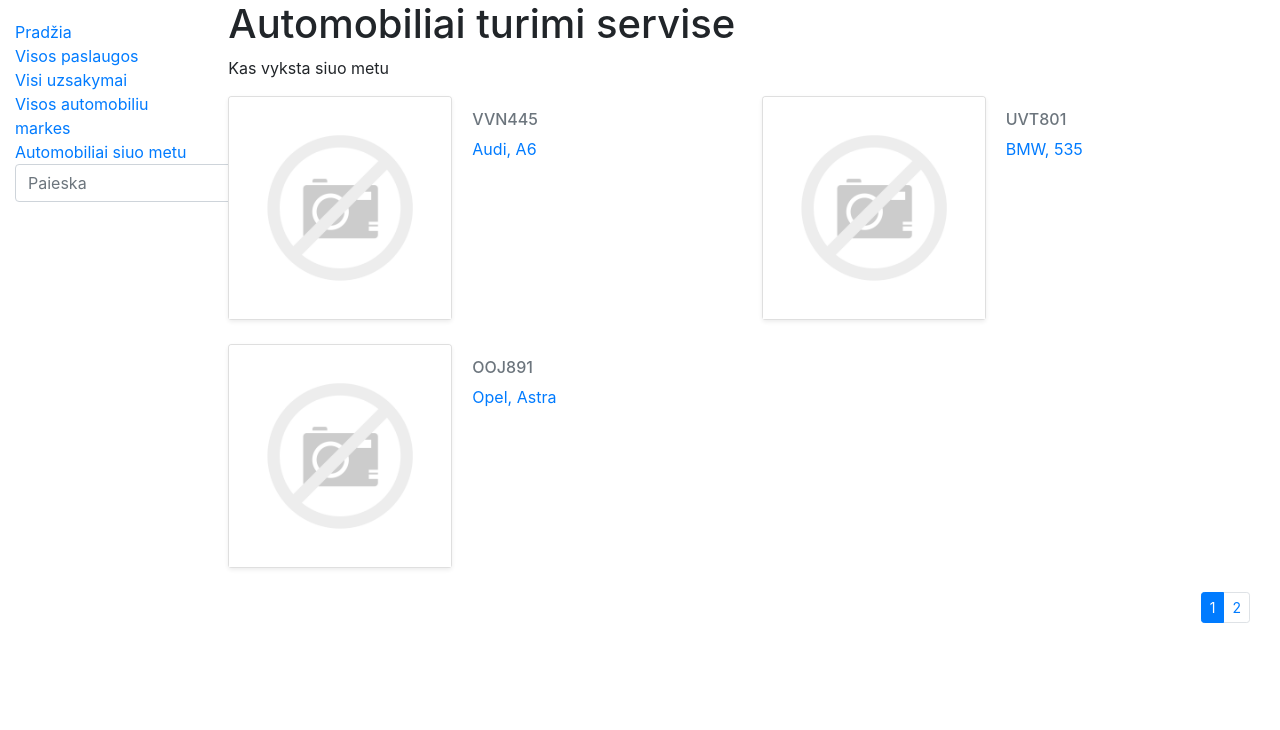
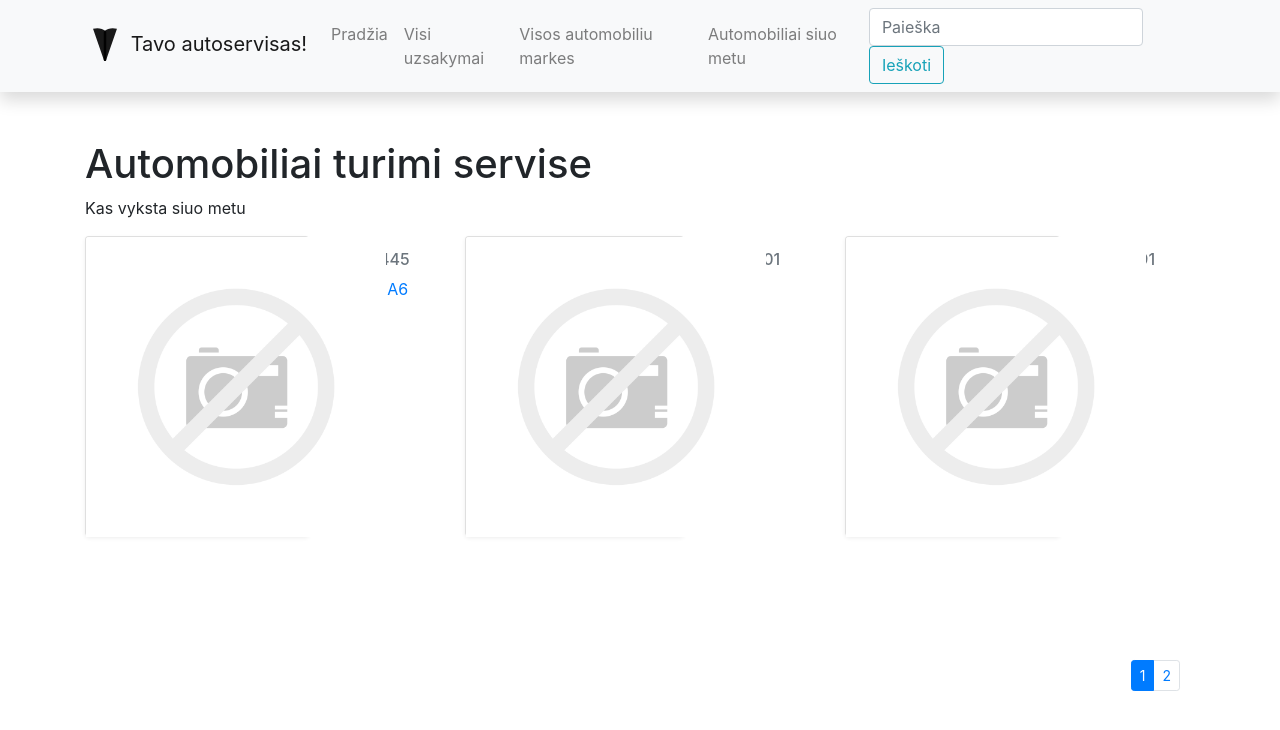
Before and after one commit to Vkasmakr/autoservisas_djang, a Django app: page /autoservisas/automobiliai/ in a window 1280 px wide. Shown: the top 730 px of the page. Run offline with Django 4.2, Linux system fonts and the light colour scheme; data comes from the database, SQL or seed files in the repository; both versions use the stored data as it was after the commit; some libraries are stand-ins or nearby versions.

Commit message:
recreated styles in css file, configured picture sizes, configured pagination of orders to show 5 items instead of 2

```diff
--- a/mysite/autoservisas/static/css/styles.css
+++ b/mysite/autoservisas/static/css/styles.css
@@ -1,5 +1,45 @@
+hr {
+    width: 100%;
+    background-color: black;
+    height: 1px;
+    border-color : transparent;
+}
+
 .sidebar-nav {
     margin-top: 20px;
     padding: 0;
-    list-style: none
+    list-style: none;
 }
+
+.card-img-top {
+    height: 300px;
+    width: auto;
+}
+
+.card {
+    display: inline-block;
+    height: 300px;
+    margin-right: 15px;
+    margin-bottom: 15px;
+}
+
+.author {
+    margin-top: 20px;
+    float: left;
+}
+
+.puslapiai{
+    margin-top: 100px;
+    float: left;
+}
+
+.search_field{
+    margin-top: 20px;
+}
+
+.card {
+    display: inline-block;
+    height: 300px;
+    margin-right: 15px;
+    margin-bottom: 15px;
+}
--- a/mysite/autoservisas/templates/automobiliai_with_pics.html
+++ b/mysite/autoservisas/templates/automobiliai_with_pics.html
@@ -17,7 +17,7 @@
         <div class="card mb-4 shadow-sm", style="width: 14rem;">
             <!--Jeigu paveiksliukas yra-->
             {% if auto_obj.automobilis_pic %}
-                <img src="{{auto_obj.automobilis_pic.url}}" class="card-img-top">
+                <img src="{{auto_obj.automobilis_pic.url}}" class="card-img-top" width="100" height="200">
             <!--Kas rodoma, jeigu nera ikelto paveiksliuko-->
             {% else %}
                 <img src="{% static 'imgs/no-image.png'%}" class="card-img-top">
--- a/mysite/autoservisas/templates/base.html
+++ b/mysite/autoservisas/templates/base.html
@@ -1,37 +1,122 @@
 <!DOCTYPE html>
 <html lang="en">
   <head>
-    {% block title %}<title>Biblioteka</title>{% endblock %}
-    <meta charset="utf-8">
-    <meta name="viewport" content="width=device-width, initial-scale=1">
-    <link rel="stylesheet" href="https://stackpath.bootstrapcdn.com/bootstrap/4.1.3/css/bootstrap.min.css"
-          integrity="sha384-MCw98/SFnGE8fJT3GXwEOngsV7Zt27NXFoaoApmYm81iuXoPkFOJwJ8ERdknLPMO" crossorigin="anonymous">
+    {% block title %}
+    <title>Autoservisas arciau Taves!</title>
+    {% endblock %}
+    <meta charset="utf-8" />
+    <meta name="viewport" content="width=device-width, initial-scale=1" />
+    <link
+      rel="stylesheet"
+      href="https://stackpath.bootstrapcdn.com/bootstrap/4.1.3/css/bootstrap.min.css"
+      integrity="sha384-MCw98/SFnGE8fJT3GXwEOngsV7Zt27NXFoaoApmYm81iuXoPkFOJwJ8ERdknLPMO"
+      crossorigin="anonymous"
+    />
+    <link
+      rel="stylesheet"
+      href="https://cdnjs.cloudflare.com/ajax/libs/font-awesome/4.7.0/css/font-awesome.min.css"
+    />
     <!-- Add additional CSS in static file -->
     {% load static %}
-    <link rel="stylesheet" href="{% static 'css/styles.css' %}">
+    <link rel="stylesheet" href="{% static 'css/styles.css' %}" />
   </head>
   <body>
-<div class="container-fluid">
-    <div class="row">
-        <div class="col-sm-2">
-            {% block sidebar %}
-            <ul class="sidebar-nav">
-                <li><a href="{% url 'index' %}">Pradžia</a></li>
-                <li><a href="">Visos paslaugos</a></li>
-                <li><a href="{% url 'uzsakymaseil' %}">Visi uzsakymai</a></li>
-                <li><a href="{% url 'modeliai' %}">Visos automobiliu markes</a></li>
-                <li><a href="{% url 'automobiliai' %}">Automobiliai siuo metu</a></li>
-                <li>
-                    <form action="{% url 'search' %}" method="get" class="form-inline">
-                        <input name="query" class="form-control" type="text" placeholder="Paieska">
-                    </form>
+    <!-- Navigation -->
+
+    <nav
+      class="navbar navbar-expand-lg navbar-light bg-light static-top mb-5 shadow"
+    >
+      <div class="container">
+        <a class="navbar-brand" href="#">
+          <svg
+            class="bi bi-book-half"
+            width="2em"
+            height="2em"
+            viewBox="0 0 16 16"
+            fill="currentColor"
+            xmlns="http://www.w3.org/2000/svg"
+          >
+            <path
+              fill-rule="evenodd"
+              d="M3.214 1.072C4.813.752 6.916.71 8.354 2.146A.5.5 0 018.5 2.5v11a.5.5 0 01-.854.354c-.843-.844-2.115-1.
+              059-3.47-.92-1.344.14-2.66.617-3.452 1.013A.5.5 0 010 13.5v-11a.5.5 0 01.276-.447L.5 2.5l-.224-.447.002-.
+              001.004-.002.013-.006a5.017 5.017 0 01.22-.103 12.958 12.958 0 012.7-.869zM1 2.82v9.908c.846-.343 1.944-.
+              672 3.074-.788 1.143-.118 2.387-.023 3.426.56V2.718c-1.063-.929-2.631-.956-4.09-.664A11.958 11.958 0 001
+              2.82z"
+              clip-rule="evenodd"
+            />
+            <path
+              fill-rule="evenodd"
+              d="M12.786 1.072C11.188.752 9.084.71 7.646 2.146A.5.5 0 007.5 2.5v11a.5.5 0 00.854.354c.843-.844 2.115-
+              1.059 3.47-.92 1.344.14 2.66.617 3.452 1.013A.5.5 0 0016 13.5v-11a.5.5 0 00-.276-.447L15.5 2.5l.224-.447-
+              .002-.001-.004-.002-.013-.006-.047-.023a12.582 12.582 0 00-.799-.34 12.96 12.96 0 00-2.073-.609z"
+              clip-rule="evenodd"
+            />
+          </svg>
+          Tavo autoservisas!</a
+        >
+        <button
+          class="navbar-toggler"
+          type="button"
+          data-toggle="collapse"
+          data-target="#navbarResponsive"
+          aria-controls="navbarResponsive"
+          aria-expanded="false"
+          aria-label="Toggle navigation"
+        >
+          <span class="navbar-toggler-icon"></span>
+        </button>
+        <div class="collapse navbar-collapse" id="navbarResponsive">
+          <ul class="navbar-nav ml-auto">
+            <li class="nav-item">
+              <a class="nav-link" href="{% url 'index' %}">Pradžia</a>
+            </li>
+            <li class="nav-item">
+              <a class="nav-link" href="{% url 'uzsakymaseil' %}">Visi uzsakymai</a>
+            </li>
+            <li class="nav-item">
+              <a class="nav-link" href="{% url 'modeliai' %}">Visos automobiliu markes</a>
+            </li>
+              <li class="nav-item">
+              <a class="nav-link" href="{% url 'automobiliai' %}">Automobiliai siuo metu</a>
             </li>
           </ul>
-            {% endblock %}
-        </div>
-        <div class="col-sm-10 ">{% block content %}{% endblock %}</div>
+
+          <form
+            class="form-inline my-2 my-lg-0"
+            action="{% url 'search' %}"
+            method="get"
+          >
+            <input
+              class="form-control mr-sm-2"
+              type="search"
+              placeholder="Paieška"
+              aria-label="Search"
+              name="query"
+            />
+            <button class="btn btn-outline-info my-2 my-sm-0" type="submit">
+              Ieškoti
+            </button>
+          </form>
         </div>
       </div>
+    </nav>
+    <div class="container">{% block content %}{% endblock %}</div>
+
+    <script
+      src="https://code.jquery.com/jquery-3.5.1.slim.min.js"
+      integrity="sha384-DfXdz2htPH0lsSSs5nCTpuj/zy4C+OGpamoFVy38MVBnE+IbbVYUew+OrCXaRkfj"
+      crossorigin="anonymous"
+    ></script>
+    <script
+      src="https://cdn.jsdelivr.net/npm/popper.js@1.16.0/dist/umd/popper.min.js"
+      integrity="sha384-Q6E9RHvbIyZFJoft+2mJbHaEWldlvI9IOYy5n3zV9zzTtmI3UksdQRVvoxMfooAo"
+      crossorigin="anonymous"
+    ></script>
+    <script
+      src="https://stackpath.bootstrapcdn.com/bootstrap/4.5.0/js/bootstrap.min.js"
+      integrity="sha384-OgVRvuATP1z7JjHLkuOU7Xw704+h835Lr+6QL9UvYjZE3Ipu6Tp75j7Bh/kR0JKI"
+      crossorigin="anonymous"
+    ></script>
   </body>
-{# cia yra Jinja komentaras #}
 </html>
--- a/mysite/autoservisas/views.py
+++ b/mysite/autoservisas/views.py
@@ -57,7 +57,7 @@ def search(request):
 
 class OrdersListView(generic.ListView):
     model = UzsakymoEilute
-    paginate_by = 2
+    paginate_by = 5
     template_name = 'uzsakymai_eilutes.html'
     context_object_name = 'uzsakymai_num'
 
```
Also changed, not shown: mysite/autoservisas/templates/base_old.html (added, +37 -0 lines), mysite/db.sqlite3. Lines whose indentation alone changed are shown as unchanged.
